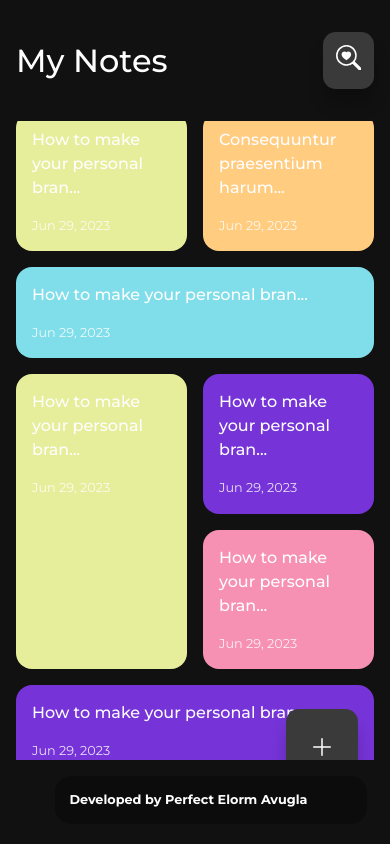
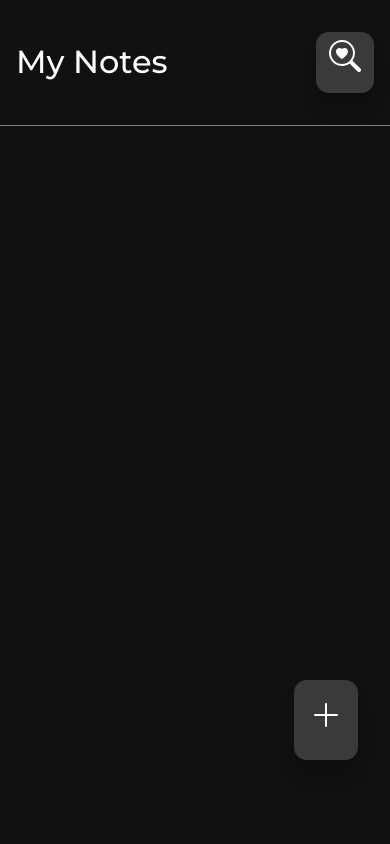
Before and after one commit to PeaElorm/React-Notes-App, a React (Vite) app: page / in a window 390 px wide. Shown: the top 844 px of the page. Built offline with nearby package versions, Linux system fonts and the light colour scheme.

Commit message:
data persistence in Notes page

```diff
--- a/package.json
+++ b/package.json
@@ -14,7 +14,8 @@
     "react": "^18.2.0",
     "react-dom": "^18.2.0",
     "react-icons": "^4.10.1",
-    "react-router-dom": "^6.14.0"
+    "react-router-dom": "^6.14.0",
+    "uuid": "^9.0.0"
   },
   "devDependencies": {
     "@types/react": "^18.0.37",
--- a/src/App.jsx
+++ b/src/App.jsx
@@ -2,25 +2,35 @@ import { BrowserRouter, Routes, Route } from "react-router-dom";
 import Notes from "./pages/Notes";
 import CreateNote from "./pages/CreateNote";
 import EditNote from "./pages/EditNote";
-import dummyNotes from "./dummyNotes";
+// import dummyNotes from "./dummyNotes";
 
-import { useState } from 'react';
+import { useEffect, useState } from 'react';
 
 function App() {
 
-  const [notes, setNotes] = useState(dummyNotes)
+  const [notes, setNotes] = useState(JSON.parse(localStorage.getItem('notes')) || [])
+  console.log(notes)
+
+  useEffect(() => {
+    localStorage.setItem('notes', JSON.stringify(notes))
+  }, [notes])
   return (
     <div className="main-container">
       <main id="app">
         <BrowserRouter>
           <Routes>
             <Route path="/" element={<Notes notes={notes} />} />
-            <Route path="/create-note" element={<CreateNote />} />
+            <Route
+              path="/create-note"
+              element={<CreateNote setNotes={setNotes} />}
+            />
             <Route path="/edit-note/:id" element={<EditNote />} />
           </Routes>
         </BrowserRouter>
       </main>
-
+      <footer>
+        <h3>Developed by Perfect Elorm Avugla</h3>
+      </footer>
     </div>
   );
 }
--- /dev/null
+++ b/src/components/useCreateDate.jsx
@@ -0,0 +1,50 @@
+const useCreateDate = () => {
+  const dateObject = new Date();
+  const month = dateObject.getMonth();
+  let monthName;
+  switch (month) {
+    case 0:
+      monthName = "Jan";
+      break;
+    case 1:
+      monthName = "Feb";
+      break;
+    case 2:
+      monthName = "Mar";
+      break;
+    case 3:
+      monthName = "Apr";
+      break;
+    case 4:
+      monthName = "May";
+      break;
+    case 5:
+      monthName = "Jun";
+      break;
+    case 6:
+      monthName = "Jul";
+      break;
+    case 7:
+      monthName = "Aug";
+      break;
+    case 8:
+      monthName = "Sep";
+      break;
+    case 9:
+      monthName = "Oct";
+      break;
+    case 10:
+      monthName = "Nov";
+      break;
+    case 11:
+      monthName = "Dec";
+      break;
+    }
+
+    const date = `${monthName} ${dateObject.getDate()}, ${
+      dateObject.getFullYear()
+        } [${dateObject.getHours()}: ${dateObject.getMinutes()}]`;
+    return date;
+};
+
+export default useCreateDate;
--- a/src/index.css
+++ b/src/index.css
@@ -56,6 +56,11 @@ body {
     box-shadow: none;
 }
 
+.search-btn{
+    font-size: 2rem;
+    padding-top: 0.5rem;
+}
+
 #app {
     background: var(--color-bg-black);
     /* height: 48rem; */
@@ -63,7 +68,7 @@ body {
     margin: 0 auto;
     padding: 2rem 1.6rem 4rem;
     overflow-y: scroll;
-    position: relative;
+    /* position: relative; */
 }
 
 ::-webkit-scrollbar {
@@ -78,14 +83,20 @@ h2 {
     font-size: 2rem;
 }
 
+
 footer{
     background: var(--color-bg-black);
-    margin-top: 1rem;
+     width: 80%;
+    margin: 0 auto;
+    padding: 2rem 1.6rem 4rem;
+    overflow-y: scroll;
+    height: 5rem;
+    /* margin: 1rem  auto;
     padding: 0;
     position: fixed;
     bottom: 0;
     width: 22.5rem;
-    height: 10%;
+    height: 10%; */
 }
 
 footer h3{
@@ -112,6 +123,7 @@ footer h3{
     background: var(--color-bg-black);
     z-index: 9;
     margin-bottom: 2rem;
+    border-bottom: 1px solid gray;
 }
 
 
@@ -129,7 +141,10 @@ footer h3{
 .notes__container {
     display: grid;
     grid-template-columns: 1fr 1fr;
+    grid-template-rows: auto;
     gap: 1.2rem;
+    margin: 3rem 0 5rem 0;
+    height: 100vh;
 }
 
 .empty__notes {
@@ -149,6 +164,7 @@ footer h3{
     cursor: pointer;
     transition: all 300ms ease;
     color: var(--color-white);
+    /* height: 120px; */
 }
 
 .note:hover {
@@ -158,12 +174,10 @@ footer h3{
 
 .note:nth-child(3) {
     grid-column: 1/3;
-    background: #e6ee9b;
 }
 
 .note:nth-child(4) {
     grid-row: 3/5;
-    background: #43ffa1;
 }
 
 .note:nth-child(7) {
@@ -218,7 +232,7 @@ footer h3{
 @media screen and (max-width: 600px) {
     #app {
         width: 100vw;
-        height: 100vh;
+        /* height: 100vh; */
         padding: 2rem 1rem;
     }
 
@@ -231,14 +245,14 @@ footer h3{
     }
 
     .notes__container {
-        margin-top: 5rem;
+        margin-top: 7rem;
         gap: 1rem;
     }
 
     .btn.add__btn {
-        padding: 1.5rem;
-        font-size: 1.5rem;
-        bottom: 6%;
+        padding: 1rem;
+        font-size: 2rem;
+        bottom: 10%;
         right: 2rem;
     }
 
--- a/src/pages/CreateNote.jsx
+++ b/src/pages/CreateNote.jsx
@@ -1,17 +1,38 @@
-import {Link} from "react-router-dom"
-import {IoIosArrowBack} from "react-icons/io"
+import {Link, useNavigate} from "react-router-dom"
+import { IoIosArrowBack } from "react-icons/io"
+import React, { useState } from "react";
+import {v4 as uuid} from 'uuid'
+// uuid - universally unique identifier
 
-const CreateNote = () => {
-  const [title, setTitle] = useState()
+import useCreateDate from "../components/useCreateDate";
+
+const CreateNote = ({setNotes}) => {
+  const [title, setTitle] = useState("")
+  const [details, setDetails] = useState("")
+  const date = useCreateDate()
+  const navigate = useNavigate()
+
+  const handleSubmit = (e) => {
+    e.preventDefault()
+    if (title && details) {
+      const note = { id: uuid(), title, details, date }
+      setNotes(previousNotes => [note, ...previousNotes])
+
+      //redirect to home page
+      navigate('/')
+    }
+
+
+  }
   return (
     <section>
       <header className='create-note__header'>
         <Link to="/" className="btn"><IoIosArrowBack /></Link>
-        <button className="btn lg primary">Save</button>
+        <button className="btn lg primary" onClick={handleSubmit}>Save</button>
       </header>
-      <form className="create-note__form">
-        <input type="text" placeholder="Title" autoFocus />
-        <textarea rows="28" placeholder="write notes here..."></textarea>
+      <form className="create-note__form" onSubmit={handleSubmit}>
+        <input type="text" placeholder="Title" autoFocus value={title} onChange={(e) =>setTitle(e.target.value)}/>
+        <textarea rows="28" placeholder="write notes here..." value={details} onChange={(e) =>setDetails(e.target.value)}></textarea>
       </form>
     </section>
   )
--- a/src/pages/Notes.jsx
+++ b/src/pages/Notes.jsx
@@ -19,7 +19,7 @@ const Notes = ({notes}) => {
       <header className="notes__header">
         <h2>My Notes</h2>
         {/* <input type="text" autoFocus placeholder='keyword...' /> */}
-        <button className="btn">
+        <button className="btn search-btn">
           <BsSearchHeart />
         </button>
       </header>
@@ -31,9 +31,9 @@ const Notes = ({notes}) => {
       <Link to="/create-note" className="btn add__btn">
         <BsPlusLg />
       </Link>
-      <footer>
+      {/* <footer>
         <h3>Developed by Perfect Elorm Avugla</h3>
-      </footer>
+      </footer> */}
     </section>
   );
 };
```
Also changed, not shown: 1 other file (tests, documents, lock files or other folders).
